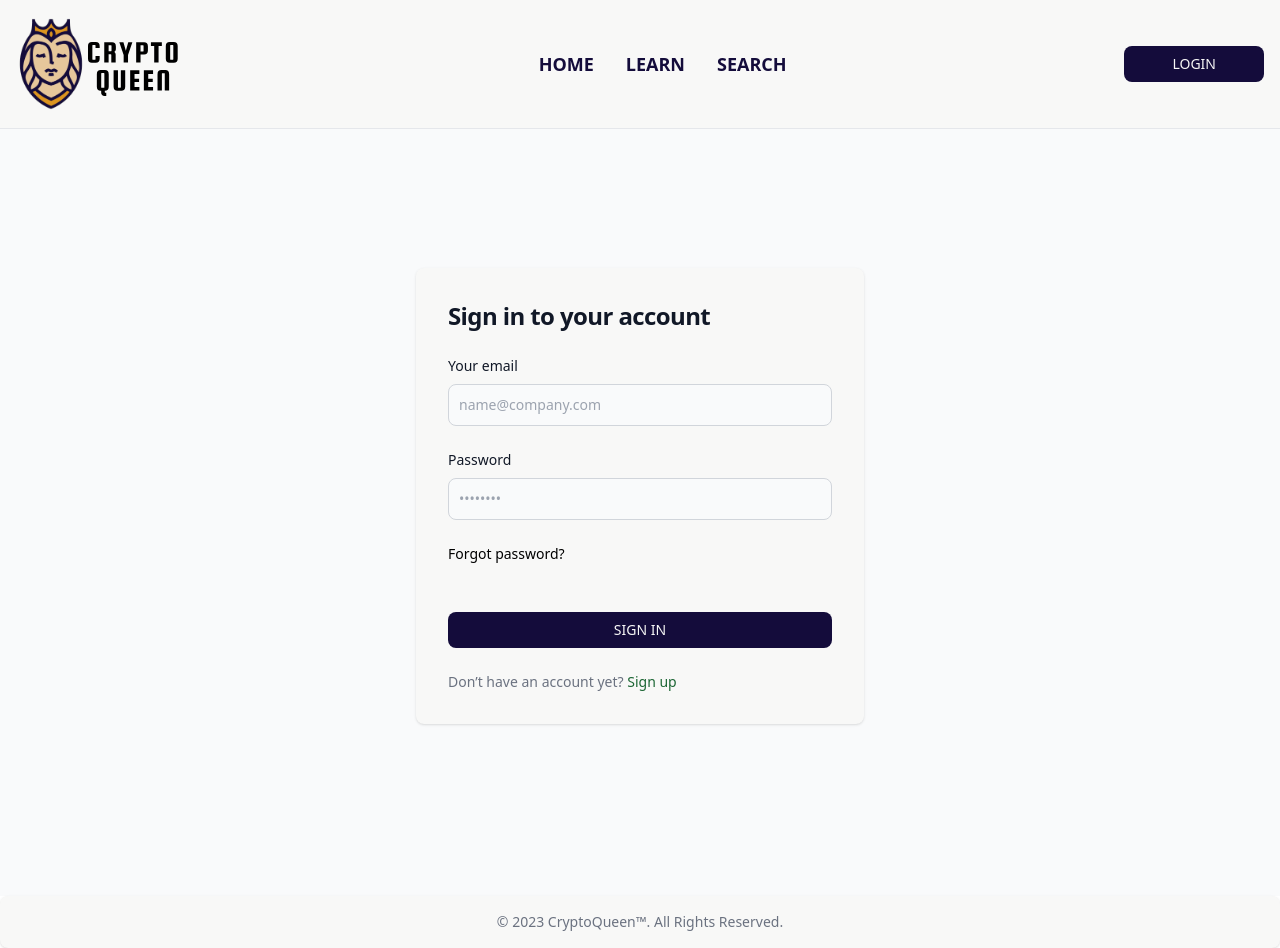
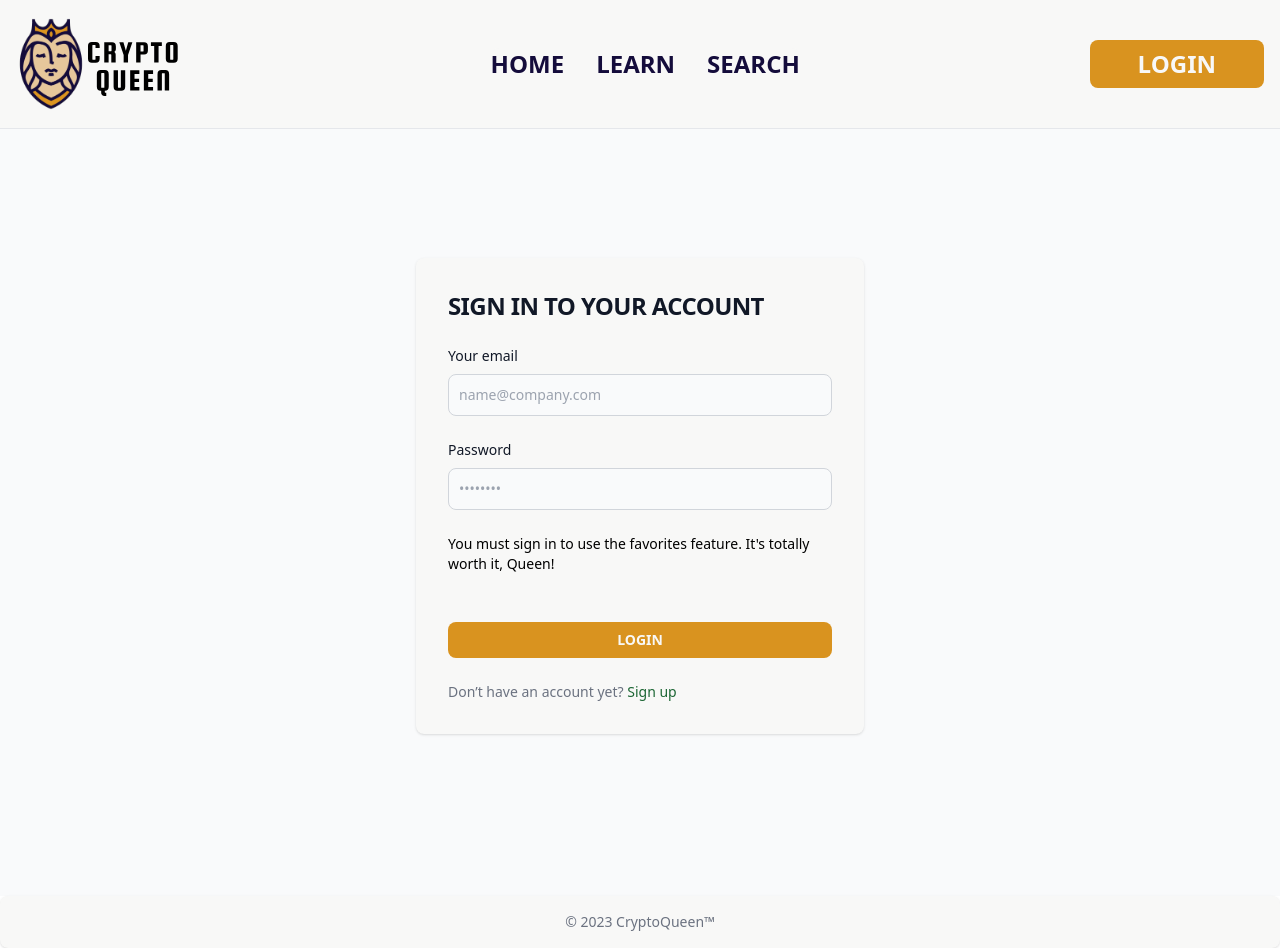
Before and after one commit to ElizabethWitengier/crytpoqueen-app-witengier-elizabeth, a Next.js app: page /login in a window 1280 px wide. Built offline with nearby package versions, Linux system fonts and the light colour scheme.

Commit message:
Minor CSS changes and clean up

```diff
--- a/src/components/Footer.js
+++ b/src/components/Footer.js
@@ -9,7 +9,6 @@ const Footer = () => {
           <a href="/" class="hover:underline">
             CryptoQueen™
           </a>
-          . All Rights Reserved.
         </span>
       </div>
     </footer>
--- a/src/components/LoginForm.js
+++ b/src/components/LoginForm.js
@@ -28,11 +28,11 @@ function LoginForm() {
       } else {
         setUser(user);
         localStorage.setItem("user", JSON.stringify(user));
-        setreqMessage("Success!!!, User Logged In");
+        setreqMessage("Great job, Queen! You have logged in successfully.");
       }
     } catch (error) {
       console.error(error.message);
-      setreqMessage("Error!! Invalid email or password");
+      setreqMessage("Darn! Invalid email or password");
     }
   };
 
@@ -41,8 +41,8 @@ function LoginForm() {
       <div class="flex flex-col items-center justify-center px-6 py-8 mx-auto md:h-screen lg:py-0">
         <div class="w-full bg-white rounded-lg shadow dark:border md:mt-0 sm:max-w-md xl:p-0 dark:bg-gray-800 dark:border-gray-700">
           <div class="p-6 space-y-4 md:space-y-6 sm:p-8">
-            <h1 class="text-xl font-bold leading-tight tracking-tight text-gray-900 md:text-2xl dark:text-white">
-              Sign in to your account
+            <h1 class="text-xl font-extrabold leading-tight tracking-tight text-gray-900 md:text-2xl dark:text-white">
+              SIGN IN TO YOUR ACCOUNT
             </h1>
             <form class="space-y-4 md:space-y-6" onSubmit={handleSubmit}>
               <div>
@@ -82,19 +82,17 @@ function LoginForm() {
                 />
               </div>
               <div class="flex items-center justify-between">
-                <a
-                  href="#"
-                  class="text-sm font-medium text-primary-600 hover:underline dark:text-primary-500"
-                >
-                  Forgot password?
+                <a class="text-sm font-medium text-primary-600 hover:underline dark:text-primary-500">
+                  You must sign in to use the favorites feature. It's totally
+                  worth it, Queen!
                 </a>
               </div>
               <div>{reqMessage && reqMessage}</div>{" "}
               <button
                 type="submit"
-                class="text-white bg-blue hover:bg-gold focus:ring-4 focus:outline-none focus:ring-gold-300 font-medium rounded-lg text-sm w-full px-8 py-2 text-center mr-3 md:mr-0 dark:bg-gold dark:hover:bg-gold dark:focus:ring-gold"
+                class="text-white bg-gold hover:bg-gold focus:ring-4 focus:outline-none focus:ring-gold-300 font-2xl font-extrabold rounded-lg text-sm w-full px-8 py-2 text-center mr-3 md:mr-0 dark:bg-gold dark:hover:bg-gold dark:focus:ring-gold"
               >
-                SIGN IN
+                LOGIN
               </button>
               <p class="text-sm font-light text-gray-500 dark:text-gray-400">
                 Don’t have an account yet?{" "}
--- a/src/components/Navbar.js
+++ b/src/components/Navbar.js
@@ -9,9 +9,9 @@ const Navbar = () => {
   const router = useRouter();
   const { user, setUser } = useUserContext();
   const activeClass =
-    "block py-2 pl-3 pr-4 text-white text-lg font-semibold bg-gold rounded md:bg-transparent md:text-gold md:p-0 md:dark:text-gold";
+    "block py-2 pl-3 pr-4 text-white text-2xl font-extrabold bg-gold rounded md:bg-transparent md:text-gold md:p-0 md:dark:text-gold";
   const unActiveClass =
-    "block py-2 pl-3 pr-4 text-blue text-lg font-semibold rounded hover:bg-text-gold md:hover:bg-transparent md:hover:text-gold md:p-0 md:dark:hover:text-gold dark:text-blue dark:hover:bg-transparent dark:hover:text-gold md:dark:hover:bg-transparent";
+    "block py-2 pl-3 pr-4 text-blue text-2xl font-extrabold rounded hover:bg-text-gold md:hover:bg-transparent md:hover:text-gold md:p-0 md:dark:hover:text-gold dark:text-blue dark:hover:bg-transparent dark:hover:text-blue md:dark:hover:bg-transparent";
 
   const homeClass = router.pathname === "/" ? activeClass : unActiveClass,
     searchClass = router.pathname === "/search" ? activeClass : unActiveClass,
@@ -38,7 +38,7 @@ const Navbar = () => {
             <button
               onClick={logout}
               type="button"
-              class="text-white bg-blue hover:bg-gold focus:ring-4 focus:outline-none focus:ring-blue-300 font-medium rounded-lg text-sm px-12 py-2 text-center mr-3 md:mr-0 dark:bg-blue dark:hover:bg-gold dark:focus:ring-gold"
+              class="text-white bg-gold hover:bg-blue focus:ring-4 focus:outline-none focus:ring-blue-300 rounded-lg text-2xl font-extrabold px-12 py-2 text-center mr-3 md:mr-0 dark:bg-blue dark:hover:bg-blue dark:focus:ring-blue"
             >
               LOGOUT
             </button>
@@ -46,7 +46,7 @@ const Navbar = () => {
             <Link href={"/login"}>
               <button
                 type="button"
-                class="text-white bg-blue hover:bg-gold focus:ring-4 focus:outline-none focus:ring-blue-300 font-medium rounded-lg text-sm px-12
+                class="text-white bg-gold hover:bg-gold focus:ring-4 focus:outline-none focus:ring-gold-300 rounded-lg text-2xl font-extrabold px-12
                  py-2 text-center mr-3 md:mr-0 dark:bg-gold dark:hover:bg-gold dark:focus:ring-gold"
               >
                 LOGIN
--- a/src/components/SearchBar.js
+++ b/src/components/SearchBar.js
@@ -9,7 +9,7 @@ const SearchBar = ({
 }) => {
   return (
     <div className="flex flex-col gap-24 md:gap-0 md:flex-row justify-center mb-20 items-center w-full pt-48">
-      <h3 className="text-xl text-right md:flex-[1_0_22%] border-r-4 mr-4 pr-4 border-blue text-gold">
+      <h3 className="text-right text-2xl font-extrabold md:flex-[1_0_22%] border-r-4 mr-4 pr-4 border-blue text-gold">
         CRYPTO
         <br />
         QUEEN
@@ -19,10 +19,13 @@ const SearchBar = ({
       <p className="text-center md:text-left md:flex-[1_0_33%]">{text}</p>
 
       {searchbar ? (
-        <form className="w-full md:flex-[1_0_35%]" onSubmit={handleSubmit}>
+        <form
+          className="w-full mr-8 ml-8 md:flex-[1_0_35%]"
+          onSubmit={handleSubmit}
+        >
           <label
             for="default-search"
-            class="mb-2 text-sm font-medium text-gray-900 sr-only dark:text-white"
+            class="mb-2 text-sm font-medium font-bold text-gray-900 sr-only dark:text-white"
           >
             Search
           </label>
@@ -57,7 +60,7 @@ const SearchBar = ({
               type="submit"
               class="text-white absolute right-2.5 bottom-2.5 bg-blue hover:bg-green focus:ring-4 focus:outline-none focus:ring-green font-medium rounded-lg text-sm px-4 py-2 dark:bg-blue dark:hover:bg-green dark:focus:ring-green"
             >
-              Search
+              SEARCH
             </button>
           </div>
         </form>
--- a/src/components/SignUpForm.js
+++ b/src/components/SignUpForm.js
@@ -24,11 +24,13 @@ function LoginForm() {
       if (user.message) {
         setreqMessage(user.message);
       } else {
-        setreqMessage("Success!!!, You have created an account.");
+        setreqMessage(
+          "Awesome job, Queen! You have created an account. You can now sign in to your account."
+        );
       }
     } catch (error) {
       console.error(error.message);
-      setreqMessage("Error!! Some error occured, please try again later.");
+      setreqMessage("Darn! Some error occured, please try again later.");
     }
   };
 
@@ -37,8 +39,8 @@ function LoginForm() {
       <div class="flex flex-col items-center justify-center px-6 py-8 mx-auto md:h-screen lg:py-0">
         <div class="w-full bg-white rounded-lg shadow dark:border md:mt-0 sm:max-w-md xl:p-0 dark:bg-gray-800 dark:border-gray-700">
           <div class="p-6 space-y-4 md:space-y-6 sm:p-8">
-            <h1 class="text-xl font-bold leading-tight tracking-tight text-gray-900 md:text-2xl dark:text-white">
-              Sign Up for an account
+            <h1 class="text-2xl font-extrabold leading-tight tracking-tight text-gray-900 md:text-2xl dark:text-white">
+              SIGN UP FOR AN ACCOUNT
             </h1>
             <form class="space-y-4 md:space-y-6" onSubmit={handleSubmit}>
               <div>
@@ -98,7 +100,7 @@ function LoginForm() {
               <div>{reqMessage && reqMessage}</div>{" "}
               <button
                 type="submit"
-                class="text-white bg-green hover:bg-blue focus:ring-4 focus:outline-none focus:ring-blue-300 font-medium rounded-lg text-sm px-8 py-2 w-full text-center mr-3 md:mr-0 dark:bg-blue dark:hover:bg-gold dark:focus:ring-gold"
+                class="text-white bg-green hover:bg-gold focus:ring-4 focus:outline-none focus:ring-gold-300 font-2xl font-extrabold rounded-lg text-sm px-8 py-2 w-full text-center mr-3 md:mr-0 dark:bg-gold dark:hover:bg-gold dark:focus:ring-gold"
               >
                 SIGN UP
               </button>
--- a/src/components/SingleCoinCard.js
+++ b/src/components/SingleCoinCard.js
@@ -30,10 +30,10 @@ const SingleCoinCard = ({
     }
   };
   return (
-    <div className="flex flex-col md:flex-row rounded-lg shadow-lg items-start justify-center md:w-1/2 mx-auto h-auto pt-24">
+    <div className="flex flex-col md:flex-row rounded-lg shadow-lg items-start justify-center md:w-1/2 mx-auto h-auto pt-24 mb-8">
       <img
         src={image}
-        alt=" random imgee"
+        alt="coin image"
         class="w-full lg:max-w-sm h-1/2 object-cover object-center"
       />
 
@@ -41,12 +41,12 @@ const SingleCoinCard = ({
         <div class="p-6">
           <div className="flex justify-between items-center">
             <div>
-              <h4 class="mt-1 text-xl font-semibold uppercase leading-tight truncate">
+              <h4 class="mt-1 text-2xl font-extrabold uppercase leading-tight truncate">
                 {title}
               </h4>
 
               <h5 class="mt-1">
-                ${price.toLocaleString() + "  " + symbol.toUpperCase()}
+                ${price.toLocaleString() + " " + symbol.toUpperCase()}
               </h5>
             </div>
             {user && (
--- a/src/components/Videos.js
+++ b/src/components/Videos.js
@@ -3,7 +3,7 @@ import React from "react";
 const Videos = () => {
   return (
     <div class="container mx-auto pt-48">
-      <div class="grid grid-cols-1 md:grid-cols-2 gap-6">
+      <div class="grid grid-cols-1 md:grid-cols-2 gap-6 mb-8">
         <div class="block w-100 p-6 bg-white border border-gray-200 rounded-lg shadow hover:bg-gray-100 dark:bg-gray-800 dark:border-gray-700 dark:hover:bg-gray-700">
           <h5 class="mb-2 text-2xl font-bold tracking-tight text-gray-900 dark:text-white">
             5 Things to Know If You Are New to Cryptocurrency{" "}
--- a/src/pages/coin/[single_coin].js
+++ b/src/pages/coin/[single_coin].js
@@ -10,7 +10,7 @@ const SingleCoin = ({ singleCoin }) => {
       <SearchBar
         searchbar={false}
         text={
-          ' Fav Use relevant keywords such as "Bitcoin," "Ethereum," or the name of the specific cryptocurrency you want to know about.'
+          "Take note of any trends or patterns that you notice, and use this information to inform your investment strategy. "
         }
       />
       <SingleCoinCard
--- a/src/pages/favorites.js
+++ b/src/pages/favorites.js
@@ -23,7 +23,7 @@ const Favorites = () => {
       <SearchBar
         searchbar={false}
         text={
-          ' Fav Use relevant keywords such as "Bitcoin," "Ethereum," or the name of the specific cryptocurrency you want to know about.'
+          "Keep an eye on the ever-evolving market trends and try to identify patterns. "
         }
       />
       <div className="md:mx-12 place-items-center grid grid-cols-1 sm:grid-cols-2 md:grid-cols-3 xl:grid-cols-4 gap-4 transition-all">
--- a/src/pages/search.js
+++ b/src/pages/search.js
@@ -21,7 +21,7 @@ const search = ({ coins }) => {
       <Navbar />
       <SearchBar
         text={
-          ' Use relevant keywords such as "Bitcoin," "Ethereum," or the name of the specific cryptocurrency you want to know about.'
+          "The search function is a powerful tool that can help you quickly find the information you need, including specific coins and their market trends. Click on each coin to learn more."
         }
         value={searchValue}
         handleChange={(e) => setSearchValue(e.target.value)}
```
